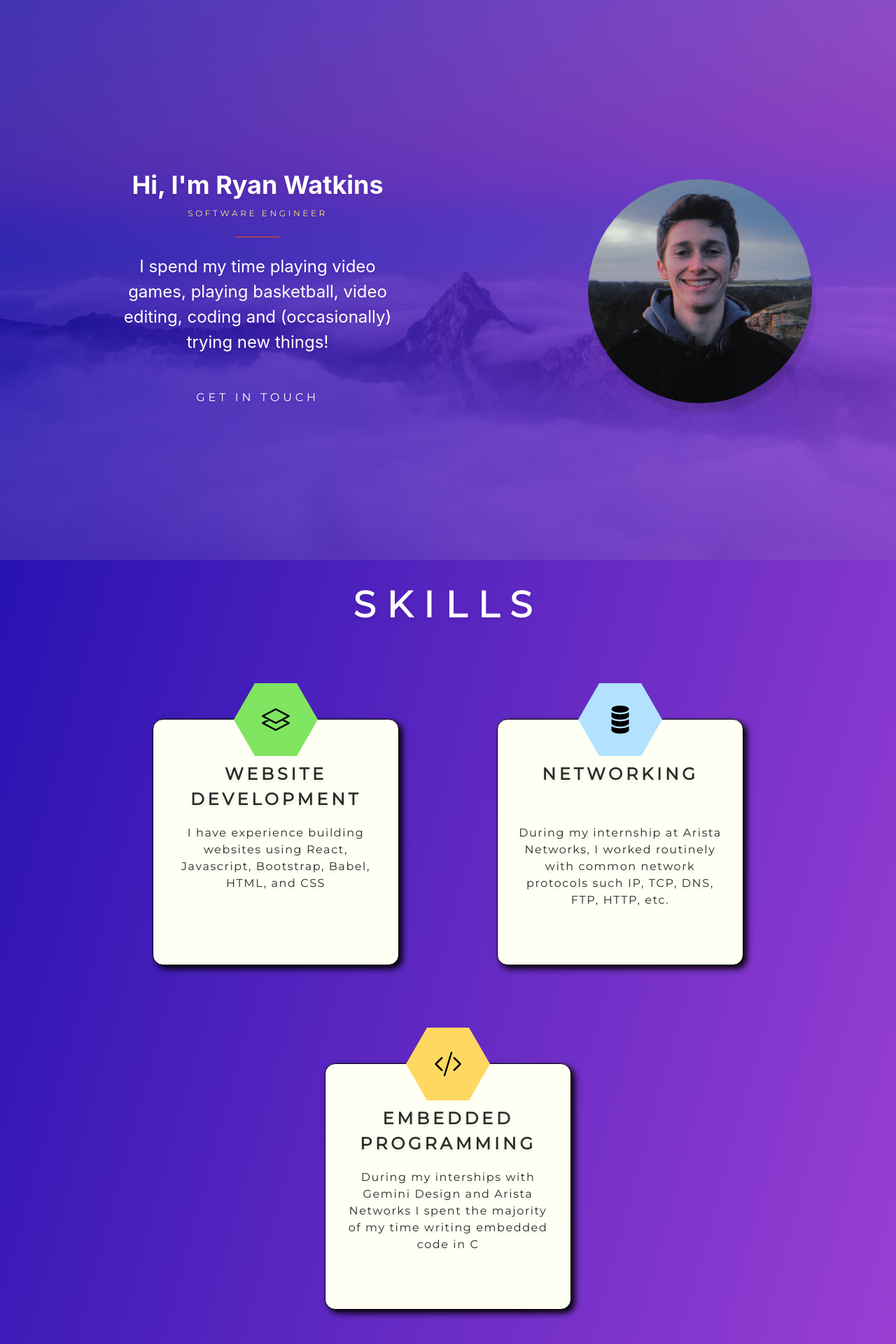
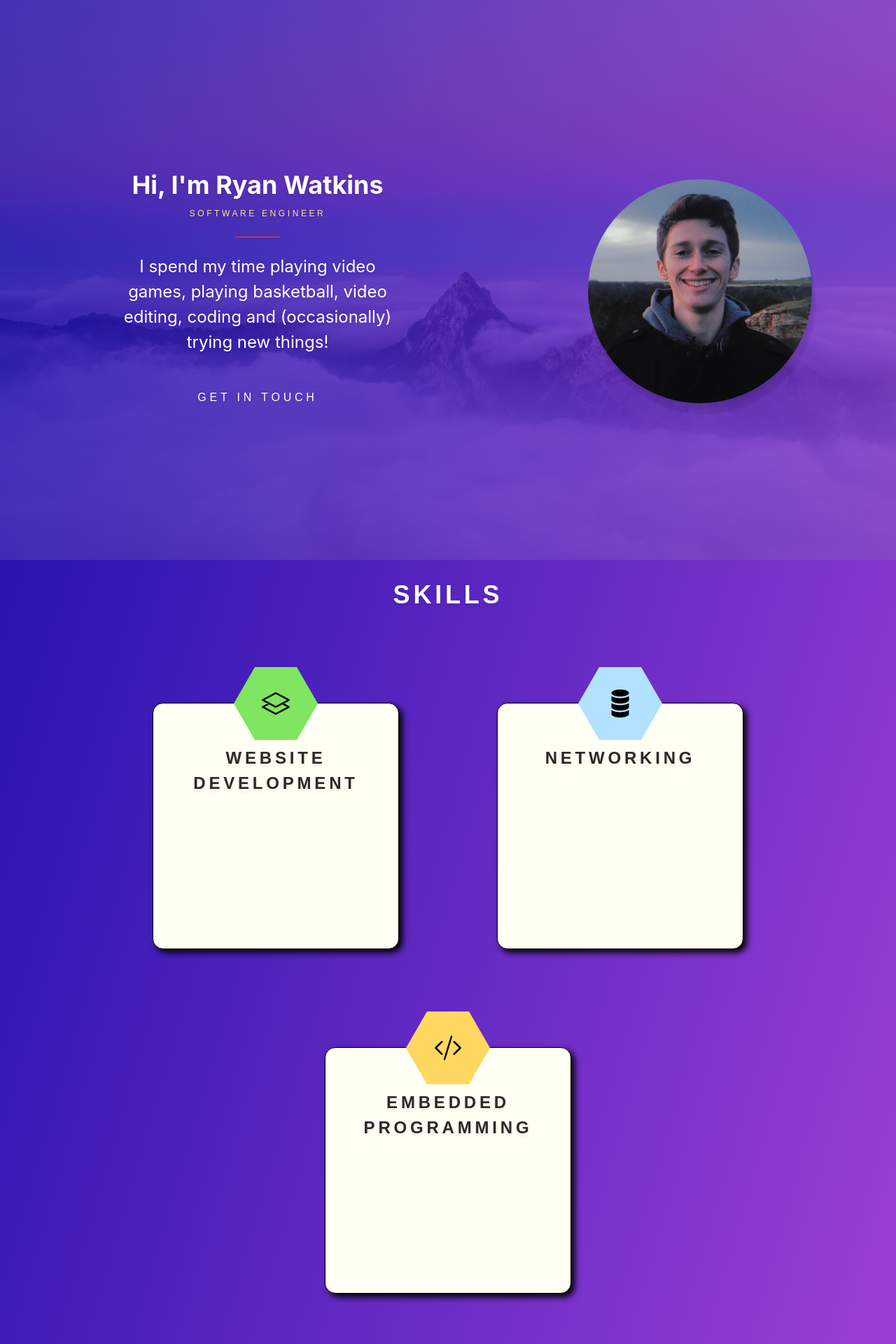
Before and after one commit to rdwatkin/ryan-watkins, a React (Create React App) app: page / in a window 1280 px wide. Shown: the top 1920 px of the page at 70% size. Built offline with nearby package versions, Linux system fonts and the light colour scheme.

Commit message:
Refactoring app to use Box

```diff
--- a/package.json
+++ b/package.json
@@ -4,6 +4,7 @@
   "version": "0.1.0",
   "private": true,
   "dependencies": {
+    "@material-ui/core": "^4.11.0",
     "@testing-library/jest-dom": "^4.2.4",
     "@testing-library/react": "^9.5.0",
     "@testing-library/user-event": "^7.2.1",
--- a/src/App.css
+++ /dev/null
@@ -1,82 +0,0 @@
-@import url("https://fonts.googleapis.com/css?family=Montserrat|Quicksand");
-
-
-html {
-  background-color: #5f45bb;
-  background-image: linear-gradient(to bottom right, #180cac, #d054e4); color: #fff;
-  font-family: "Quicksand", sans-serif;
-  font-size: 16px;
-  -moz-osx-font-smoothing: grayscale;
-  -webkit-font-smoothing: antialiased;
-  line-height: 1.5;
-  min-height: 100%;
-  min-width: 300px;
-  overflow-x: hidden;
-  text-shadow: 0 3px 5px rgba(0, 0, 0, 0.1);
-}
-
-.wallpaper {
-	background-image: url("./assets/img/clouds.jpg");
-	background-position: center;
-	background-size: cover;
-	opacity: 0.2;
-  position: fixed;
-  display: block;
-	height: 100%;
-	left: 0;
-	top: 0;
-	width: 100%;
-}
-
-
-.App {
-  text-align: center;
-  position: relative;
-}
-
-.list{
-  height: 100%;
-  display: flex;
-  align-items: center;
-  justify-content: center;
-  flex-flow: wrap;
-  margin-bottom: 200px;
-}
-
-#title {
-  font-size: 3.25rem;
-	line-height: 1.125;
-  margin-bottom: 4rem;
-  font-family: "Montserrat", "Quicksand", sans-serif;
-	letter-spacing: 0.3em;
-	text-transform: uppercase;
-}
-
-.exp{
-  margin-top: 300px;
-  height: 100%;
-  display: flex;
-  align-items: center;
-  justify-content: center;
-  margin: 100px;
-  margin-bottom: 200px;
-  flex-direction: column;
-}
-
-.social {
-  color: currentColor;
-  text-decoration: none;
-  margin-bottom: 200px;
-  display: flex;
-  align-items: center;
-  justify-content: center;
-  flex-direction: column;
-}
-
-.btn {
-  color: currentColor;
-	cursor: pointer;
-  text-decoration: none;
-  position: relative;
-  margin: 10px;
-}
--- a/src/App.js
+++ b/src/App.js
@@ -1,70 +1,115 @@
 import React from 'react';
-import './App.css';
 import HomePage from './Components/HomePage/HomePage';
 import Card from './Components/Card/Card';
 import Fade from 'react-reveal/Fade';
 import Experience from './Components/Experience/Experience'
+import {makeStyles, Box} from '@material-ui/core'
+import clouds from './assets/img/clouds.jpg'
+import {
+  webDev,
+  network,
+  embedded,
+  arista,
+  UCSC,
+  gemini,
+  pt
+} from './assets/strings'
 
 function App() {
-
-  const webDev = "I have experience building websites using React, Javascript, Bootstrap, Babel, HTML, and CSS"
-  const network = "During my internship at Arista Networks, I worked routinely with common network protocols such IP, TCP, DNS, FTP, HTTP, etc."
-  const embedded = "During my interships with Gemini Design and Arista Networks I spent the majority of my time writing embedded code in C"
-
-  const arista = [  "\u25CF Feature Implementation: Expanded access control list matching capabilities on TCP flags using Python and C++ to help protect networks from TCP syn fragment DDos attacks. Wrote a command to configure these settings from the switch’s command line interface.", <br/>, "\u25CF Bug Fixes: Fixed issues with internal testing tools crashing while sending TCP packets over IPv6. Closed a false positive test case in the routing tests. Removed checks on ingress interfaces when configuring egress support to avoid improper changes to topology properties."]
-  const UCSC = "\u25CF Grading: Reader for Introduction to Computer Networks. Graded student submitted labs, homework assignments and exams in a timely manner. Attended lab sections to help students with homework as well as answer questions about previously graded assignments."
-  const gemini = ["\u25CF Embedded Systems: Developed firmware in C for a Nucleo F401re micro-controller to communicate with the company’s custom board over SPI and to send and receive data through a computer’s serial communication port using USART thereby enabling the company to control their custom board from a GUI.", <br/>,
-  "\u25CF User Interface Design: Designed and implemented a serial communication port monitor using Microsoft Visual Studio in C# which sends and receives data from USB.", <br/>, "\u25CF Scholarship: Received the Gemini Design Engineering Scholarship at the end of the summer internship for my abilities to quickly come up to speed on new technologies."]
-  const pt = ["\u25CF Help Desk & Data Entry: Promptly handled repair requests on a broad range of office technologies to maximize work space efficiency. Maintained and updated electronic client data daily to ensure company information was always up to date."]
-
+  const styles = makeStyles({
+    app: {
+      overflowAnchor: 'none',
+      backgroundColor: '#5f45bb',
+      backgroundImage: 'linear-gradient(to bottom right, #180cac, #d054e4); color: #fff',
+      '-mox-osx-font-smoothing': 'grayscale',
+      '-webkit-font-smoothing': 'antialiased',
+      lineHeight: '1.5',
+      minWidth: '30rem',
+      overflowX: 'hidden',
+      textShadow: '0 3px 5px rgba(0, 0, 0, 0.1)'
+    },
+    wallpaper: {
+      backgroundImage: `url(${clouds})`,
+      backgroundPosition: 'center',
+      backgroundSize: 'cover',
+      backgroundRepeat: 'no-repeat',
+      opacity: 0.2,
+    },
+    list: {
+      flexFlow: 'wrap'
+    },
+    title: {
+      fontSize: '2.25rem',
+      lineHeight: 1.125,
+      marginBottom: '4rem',
+      fontFamily: '"Monteserrat", "Quicksand", sans-serif',
+      letterSpacing: '0.3rem',
+      textTransform: 'uppercase'
+    },
+    btn: {
+      color: 'currentColor',
+      cursor: 'pointer',
+      textDecoration: 'none',
+      position: 'relative',
+      margin: '1rem'
+    }
+  })()
 
   return (
-    <div className="App">
-      <div className="wallpaper" ></div>
+    <Box textAlign={'center'} position={'relative'} className={styles.app}>
+      <Box position={'fixed'} display={'block'} height={'100%'} left={0} top={0}
+           width={'100%'} className={styles.wallpaper}></Box>
       <Fade up>
-        <HomePage />
+        <HomePage/>
       </Fade>
-      <div>
+      <Box>
         <Fade>
-           <h1 id="title" >Skills</h1>
+           <h2 className={styles.title}>Skills</h2>
         </Fade>
-        <div className= "list">
+        <Box height={'100%'} display={'flex'} alignItems={'center'}
+             justifyContent={'center'} mb={'20rem'} className={styles.list}>
           <Card dir="right" color="green" title="Website Development" text={webDev} icon="layers" />
           <Card dir="top" color="blue" title="Networking" text={network} icon="Server"/>
           <Card dir="left" color="orange" title="Embedded Programming" text={embedded} icon="codeSlash"/>
-        </div>
-      </div>
-      <div>
+        </Box>
+      </Box>
+      <Box>
           <Fade>
-            <h1 id="title" >Experience</h1>
+            <h2 className={styles.title}>Experience</h2>
           </Fade>
-        <div className="exp">
+        <Box mt={'3rem'} height={'100%'} display={'flex'} alignItems={'center'}
+             justifyContent={'center'} m={'1rem'} mb={'20rem'}
+             flexDirection={'column'}>
           <Experience date={["Oct. 2019 -", <br/>, "Dec. 2019"]} company="University of California, Santa Cruz" position="Reader" desc={UCSC}/>
           <Experience date={["Jul. 2019 -", <br/>, "Sep. 2019"]} company="Arista Networks" position="Software Engineering Intern" desc={arista}/>
           <Experience date={["Jul. 2018 -", <br/>, "Sep. 2018"]} company="Gemini Design" position="Software Engineering Intern" desc={gemini}/>
           <Experience date={["Jul. 2017 -", <br/>, "Sep. 2017"]} company="Patenaude and Felix APC" position="Information Technology Intern" desc={pt}/>
-        </div>
-      </div>
+        </Box>
+      </Box>
 
-      <div>
+      <Box>
           <Fade>
-            <h1 id="title" >Education</h1>
+            <h2 className={styles.title}>Education</h2>
           </Fade>
-        <div className="exp">
+        <Box mt={'3rem'} height={'100%'} display={'flex'} alignItems={'center'}
+             justifyContent={'center'} m={'1rem'} mb={'20rem'}
+             flexDirection={'column'}>
           <Experience date={["Sep. 2016 -", <br/>, "Dec. 2019"]} company="University of California, Santa Cruz" position="Bachelor of Science" desc="Major in Computer Science. Graduated with honors. GPA: 3.52 / 4"/>
-        </div>
-      </div>
+        </Box>
+      </Box>
 
-      <div class="social">
+      <Box color={'currentColor'} mb={'2rem'} display={'flex'}
+           alignItems={'center'} justifyContent={'center'}
+           flexDirection={'column'}>
         <Fade>
-          <h1 id="title" >Contact</h1>
+          <h1 className={styles.title}>Contact</h1>
         </Fade>
         <Fade left>
-          <a class="btn" href="https://www.linkedin.com/in/ryan-watkins-08a523126/" target="_blank" rel="noopener noreferrer">LinkedIn</a>
-          <a class="btn" href="https://github.com/rdwatkin" target="_blank" rel="noopener noreferrer">GitHub</a>
+          <a class={styles.btn} href="https://www.linkedin.com/in/ryan-watkins-08a523126/" target="_blank" rel="noopener noreferrer">LinkedIn</a>
+          <a class={styles.btn} href="https://github.com/rdwatkin" target="_blank" rel="noopener noreferrer">GitHub</a>
         </Fade>
-      </div>
-    </div>
+      </Box>
+    </Box>
   );
 }
 
--- a/src/Components/Card/Card.css
+++ b/src/Components/Card/Card.css
@@ -10,13 +10,17 @@
     background-color: rgb(255,255,244);
     border-radius: 15px;
     box-shadow: 5px 5px 10px black;
-    float: left;
+    transition: transform .4s;
 }
 
 .hex {
     height: 100px;
     position: relative;
     top: -50px;
+}
+
+.card:hover {
+    transform: scale(1.2);
 }
 
 .card h2 {
@@ -28,7 +32,8 @@
     color: rgb(44, 41, 41);
     text-transform: uppercase;
     font-family: "Montserrat", "Quicksand", sans-serif;
-	letter-spacing: 0.2em;
+    letter-spacing: 0.2em;
+    font-weight: bolder;
 }
 
 .card p {
--- a/src/Components/Card/Card.js
+++ b/src/Components/Card/Card.js
@@ -23,12 +23,14 @@ function Card(props) {
 
     return (
         <Fade left={transLeft} right={transRight} up={transUp} >
-            <div className="card" >
-                <div className="hex">
-                    <Hexagon color = {props.color} icon={icon}/>
+            <div>
+                <div className="card" >
+                    <div className="hex">
+                        <Hexagon color = {props.color} icon={icon}/>
+                    </div>
+                    <h2> {title} </h2>
+                    <p> {bodyText} </p>
                 </div>
-                <h2> {title} </h2>
-                <p> {bodyText} </p>
             </div>
         </Fade>
     );
--- a/src/Components/HomePage/HomePage.css
+++ b/src/Components/HomePage/HomePage.css
@@ -100,6 +100,10 @@ a {
 		width: 100%;
 	}
 
+	.picture {
+		left: -15%
+	}
+
 }
 
 @media screen and (min-width: 800px) {
```
Also changed, not shown: 1 other file (tests, documents, lock files or other folders).
